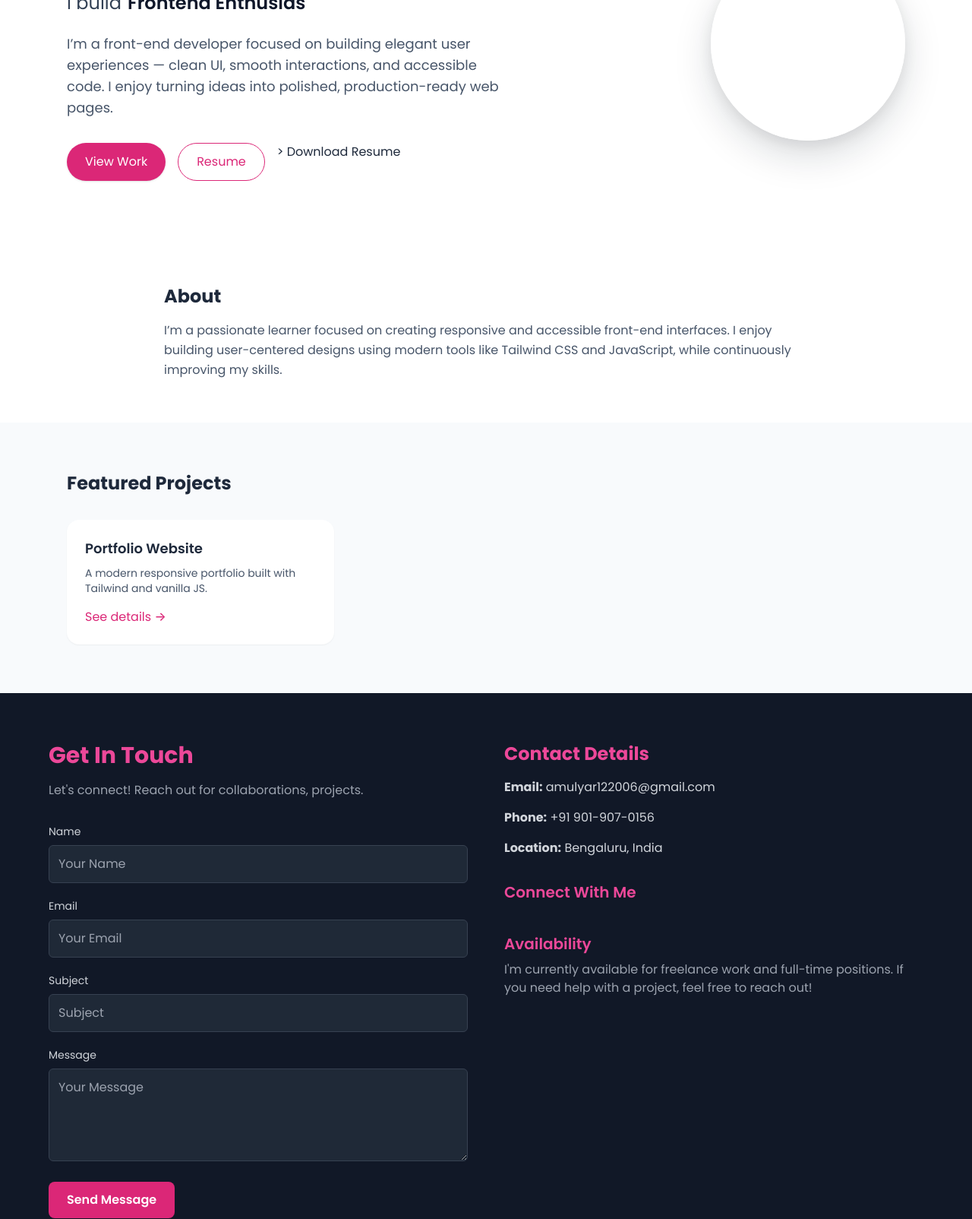
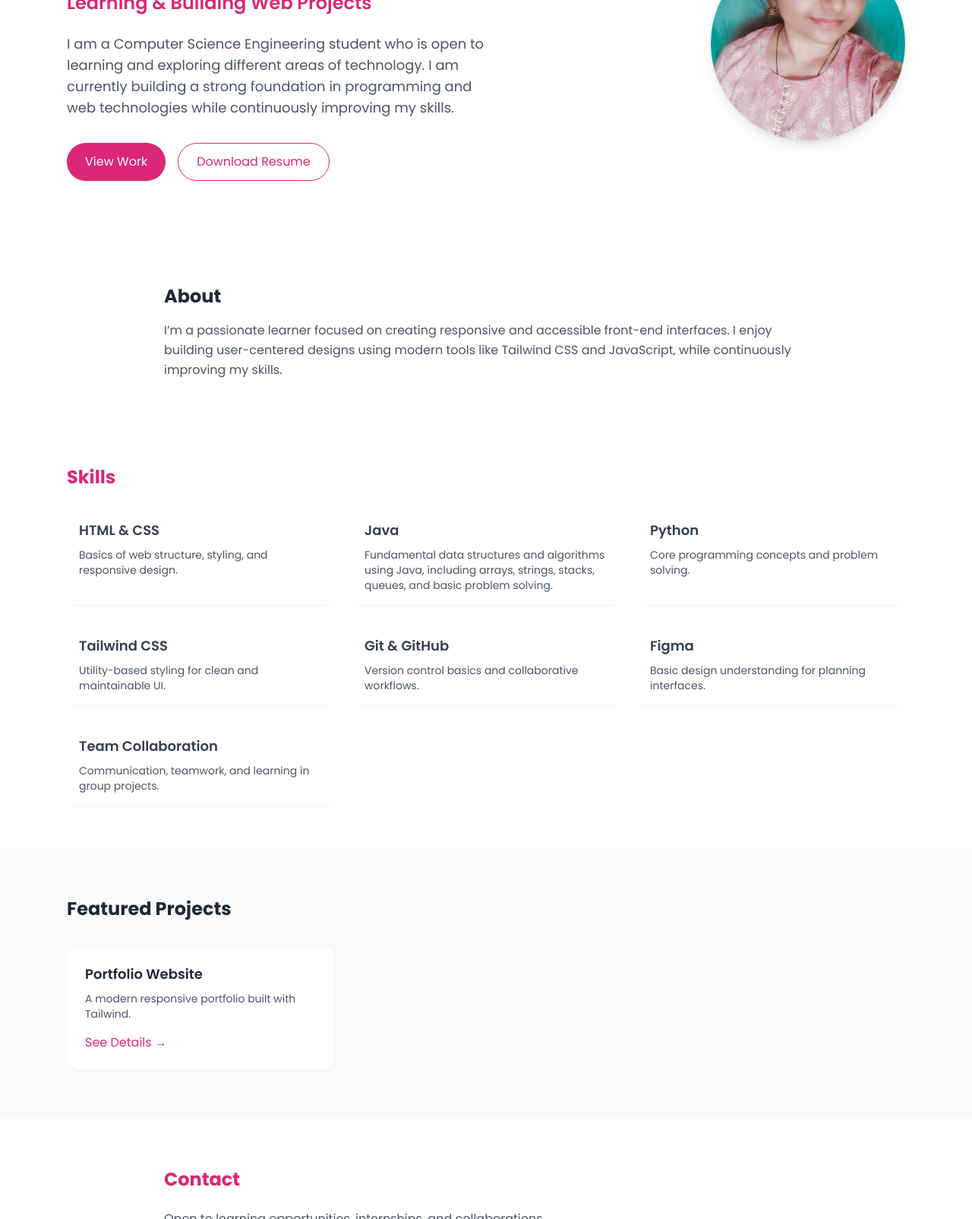
Before and after one commit to amulyarstar/Portfolio, a website: page index.html in a window 1280 px wide. Shown: the part 300-1904 px from the top of the page at 76% size. Drawn offline with nearby package versions, Linux system fonts and the light colour scheme; files that its build step writes are made by us from their sources.

Commit message:
Initial portfolio website

```diff
--- a/index.html
+++ b/index.html
@@ -1,50 +1,28 @@
 <!DOCTYPE html>
 <html lang="en">
+
 <head>
   <meta charset="utf-8" />
-  <meta name="viewport" content="width=device-width,initial-scale=1" />
+  <meta name="viewport" content="width=device-width, initial-scale=1" />
   <title>Amulya R — Portfolio</title>
 
-  <!-- Tailwind CDN -->
-  <script src="https://cdn.tailwindcss.com"></script>
+  <link rel="stylesheet" href="./dist/output.css">
+  <link rel="stylesheet" href="./src/custom.css">
+</head>
 
-  <!-- Google font -->
+
+  <!-- Google Font -->
   <link href="https://fonts.googleapis.com/css2?family=Poppins:wght@400;600;700&display=swap" rel="stylesheet">
 
-  <style>
-    :root {
-      --accent: #0c29eb;
-    }
-
-    body { font-family: 'Poppins', system-ui, -apple-system, 'Segoe UI', Roboto, "Helvetica Neue", Arial; }
-
-    .typewriter {
-      display:inline-block;
-      border-right: 3px solid rgba(0,0,0,0.7);
-      padding-right: 6px;
-      margin-left: 6px;
-      animation: caret 0.8s steps(1) infinite;
-    }
-    @keyframes caret { 50% { border-color: transparent; } }
-
-    /* subtle fade up */
-    .fade-up { transform: translateY(18px); opacity: 0; animation: fadeUp 0.8s ease forwards; }
-    .fade-up.delay-1 { animation-delay: 0.12s; }
-    .fade-up.delay-2 { animation-delay: 0.28s; }
-    @keyframes fadeUp { to { transform: translateY(0); opacity: 1; } }
-
-    /* soft image glow */
-    .photo-glow {
-      box-shadow: 0 20px 50px rgba(16,24,40,0.15), 0 6px 18px rgba(0,0,0,0.08);
-      border: 6px solid rgba(255,255,255,0.95);
-    }
 
 
-    .role { min-width: 220px; display:inline-block; }
-  </style>
+
+  <!-- YOUR Custom CSS -->
+  <link rel="stylesheet" href="style.css">
 </head>
 
-<body class="bg-white text-slate-800 antialiased">
+<body class="bg-white text-slate-800 antialiased" style="font-family: Poppins, sans-serif">
+
   <!-- NAV -->
   <header class="fixed inset-x-0 top-0 z-50 bg-white/80 backdrop-blur-sm">
     <div class="max-w-6xl mx-auto px-6 py-4 flex items-center justify-between">
@@ -54,199 +32,154 @@
         <a class="hover:text-slate-900" href="#projects">Projects</a>
         <a class="hover:text-slate-900" href="#contact">Contact</a>
       </nav>
-      <div class="md:hidden"></div>
     </div>
   </header>
 
+  <main class="pt-24">
 
-  <main class="pt-24">
+    <!-- HERO -->
     <section class="max-w-6xl mx-auto px-6 py-20">
       <div class="grid grid-cols-1 md:grid-cols-12 gap-12 items-center">
 
         <div class="md:col-span-7">
-          <p class="text-sm text-slate-500 mb-4 fade-up delay-1">Hello, my name is 👋</p>
+          <p class="text-sm text-slate-500 mb-4">Hello, my name is 👋</p>
 
-          <h1 class="text-5xl sm:text-6xl font-extrabold tracking-tight leading-tight text-slate-900 fade-up">
+          <h1 class="text-5xl sm:text-6xl font-extrabold tracking-tight leading-tight text-slate-900">
             Amulya R
           </h1>
 
-          <div class="mt-4 text-2xl text-slate-700 flex items-center gap-2 fade-up delay-2">
-            <span class="text-slate-700">I build</span>
-            <div class="role text-slate-900 font-semibold">
-              <span id="roleText">Modern Web Interfaces</span>
-              <span class="typewriter" aria-hidden="true"></span>
-            </div>
+          <div class="mt-4 text-2xl text-slate-700 flex items-center gap-2">
+            <span class="text-pink-600 font-semibold">Learning & Building Web Projects</span>
           </div>
 
-          <p class="mt-6 text-lg text-slate-600 max-w-xl fade-up delay-2">
-            I’m a front-end developer focused on building elegant user experiences — clean UI, smooth interactions,
-            and accessible code. I enjoy turning ideas into polished, production-ready web pages.
+          <p class="mt-6 text-lg text-slate-600 max-w-xl">
+           I am a Computer Science Engineering student who is open to learning and exploring different areas of technology. I am currently building a strong foundation in programming and web technologies while continuously improving my skills.
           </p>
 
-          <div class="mt-8 flex flex-wrap gap-4 fade-up delay-2">
-            <a href="#projects" class="inline-flex items-center gap-2 bg-pink-600 hover:bg-pink-700 text-white px-6 py-3 rounded-full shadow">
+          <div class="mt-8 flex flex-wrap gap-4">
+            <a href="#projects"
+              class="inline-flex items-center gap-2 bg-pink-600 hover:bg-pink-700 text-white px-6 py-3 rounded-full shadow">
               View Work
             </a>
-            <a href="resume.pdf" class="inline-flex items-center gap-2 border border-pink-600 text-pink-600 px-6 py-3 rounded-full hover:bg-pink-50" target="_blank" class="hover:text-pink-400">Resume</a>>
+
+            <a href="RESUME.pdf" target="_blank"
+              class="inline-flex items-center gap-2 border border-pink-600 text-pink-600 px-6 py-3 rounded-full hover:bg-pink-50">
               Download Resume
             </a>
           </div>
         </div>
 
+        <!-- PHOTO -->
         <div class="md:col-span-5 flex justify-center md:justify-end">
-          <div class="w-64 h-64 rounded-full photo-glow overflow-hidden bg-white/60 flex items-center justify-center">
-
-            <img src="image.png" alt="Amulya" class="w-full h-full object-cover rounded-full">
+          <div class="w-64 h-64 rounded-full overflow-hidden shadow-lg">
+            <img src="me.jpg" alt="Amulya" class="w-full h-full object-cover">
           </div>
         </div>
+
       </div>
     </section>
 
-
+    <!-- ABOUT -->
     <section id="about" class="max-w-4xl mx-auto px-6 py-14">
       <h2 class="text-2xl font-bold mb-4">About</h2>
       <p class="text-slate-600 leading-relaxed">
-       I’m a passionate learner focused on creating responsive and accessible front-end interfaces. I enjoy building user-centered designs using modern tools like Tailwind CSS and JavaScript, while continuously improving my skills.
+        I’m a passionate learner focused on creating responsive and accessible front-end interfaces. I enjoy building
+        user-centered designs using modern tools like Tailwind CSS and JavaScript, while continuously improving my
+        skills.
       </p>
     </section>
 
+    <!-- SKILLS -->
+    <section id="skills" class="max-w-6xl mx-auto px-6 py-14">
+      <h2 class="text-2xl font-bold mb-6 text-pink-600">Skills</h2>
 
+      <div class="grid sm:grid-cols-2 md:grid-cols-3 gap-6 text-slate-700">
+
+        <div class="bg-white rounded-xl shadow-sm p-4 hover:shadow-md transition">
+  <h3 class="font-semibold text-lg mb-2">HTML & CSS</h3>
+  <p class="text-sm text-slate-600">
+    Basics of web structure, styling, and responsive design.
+  </p>
+</div>
+
+<div class="bg-white rounded-xl shadow-sm p-4 hover:shadow-md transition">
+  <h3 class="font-semibold text-lg mb-2">Java</h3>
+  <p class="text-sm text-slate-600">
+    Fundamental data structures and algorithms using Java, including arrays, strings, stacks, queues, and basic problem solving.
+  </p>
+</div>
+
+<div class="bg-white rounded-xl shadow-sm p-4 hover:shadow-md transition">
+  <h3 class="font-semibold text-lg mb-2">Python</h3>
+  <p class="text-sm text-slate-600">
+    Core programming concepts and problem solving.
+  </p>
+</div>
+
+<div class="bg-white rounded-xl shadow-sm p-4 hover:shadow-md transition">
+  <h3 class="font-semibold text-lg mb-2">Tailwind CSS</h3>
+  <p class="text-sm text-slate-600">
+    Utility-based styling for clean and maintainable UI.
+  </p>
+</div>
+
+<div class="bg-white rounded-xl shadow-sm p-4 hover:shadow-md transition">
+  <h3 class="font-semibold text-lg mb-2">Git & GitHub</h3>
+  <p class="text-sm text-slate-600">
+    Version control basics and collaborative workflows.
+  </p>
+</div>
+
+<div class="bg-white rounded-xl shadow-sm p-4 hover:shadow-md transition">
+  <h3 class="font-semibold text-lg mb-2">Figma</h3>
+  <p class="text-sm text-slate-600">
+    Basic design understanding for planning interfaces.
+  </p>
+</div>
+
+<div class="bg-white rounded-xl shadow-sm p-4 hover:shadow-md transition">
+  <h3 class="font-semibold text-lg mb-2">Team Collaboration</h3>
+  <p class="text-sm text-slate-600">
+    Communication, teamwork, and learning in group projects.
+  </p>
+</div>
+
+      </div>
+    </section>
+
+    <!-- PROJECTS -->
     <section id="projects" class="bg-slate-50 py-16">
       <div class="max-w-6xl mx-auto px-6">
         <h2 class="text-2xl font-bold mb-8">Featured Projects</h2>
+
         <div class="grid sm:grid-cols-2 lg:grid-cols-3 gap-6">
 
           <article class="bg-white rounded-2xl p-6 shadow-sm hover:shadow-lg transition">
             <h3 class="font-semibold text-lg mb-2">Portfolio Website</h3>
-            <p class="text-slate-600 text-sm mb-4">A modern responsive portfolio built with Tailwind and vanilla JS.</p>
-            <a class="text-pink-600 font-medium" href="#">See details →</a>
+            <p class="text-slate-600 text-sm mb-4">A modern responsive portfolio built with Tailwind.</p>
+            <a class="text-pink-600 font-medium" href="#">
+              See Details →
+            </a>
           </article>
 
+        </div>
 
-
-
-        </div>
-      </div>
     </section>
 
-    <!-- CONTACT -->
-    <section id="contact" class="bg-gray-900 text-gray-200 py-16 px-6">
-  <div class="max-w-6xl mx-auto grid md:grid-cols-2 gap-12">
+       <!-- CONTACT -->
+    <section id="contact" class="max-w-4xl mx-auto px-6 py-16">
+      <h2 class="text-2xl font-bold mb-6 text-pink-600">Contact</h2>
 
-    <!-- Left Side - Message Form -->
-    <div>
-      <h2 class="text-3xl font-bold text-pink-500 mb-4">Get In Touch</h2>
-      <p class="text-gray-400 mb-8">
-        Let's connect! Reach out for collaborations, projects.
+      <p class="text-slate-600 mb-4">
+        Open to learning opportunities, internships, and collaborations.
       </p>
 
-      <form class="space-y-5" action="contact">
-        <div>
-          <label class="block text-sm text-gray-300 mb-2">Name</label>
-          <input type="text" placeholder="Your Name" class="w-full p-3 rounded-md bg-gray-800 border border-gray-700 focus:outline-none focus:ring-2 focus:ring-pink-500"/>
-        </div>
-        <div>
-          <label class="block text-sm text-gray-300 mb-2">Email</label>
-          <input type="email" placeholder="Your Email" class="w-full p-3 rounded-md bg-gray-800 border border-gray-700 focus:outline-none focus:ring-2 focus:ring-pink-500"/>
-        </div>
-        <div>
-          <label class="block text-sm text-gray-300 mb-2">Subject</label>
-          <input type="text" placeholder="Subject" class="w-full p-3 rounded-md bg-gray-800 border border-gray-700 focus:outline-none focus:ring-2 focus:ring-pink-500"/>
-        </div>
-        <div>
-          <label class="block text-sm text-gray-300 mb-2">Message</label>
-          <textarea rows="4" placeholder="Your Message" class="w-full p-3 rounded-md bg-gray-800 border border-gray-700 focus:outline-none focus:ring-2 focus:ring-pink-500"></textarea>
-        </div>
-        <button class="bg-pink-600 hover:bg-pink-700 px-6 py-3 rounded-lg text-white font-semibold transition">
-          Send Message
-        </button>
-      </form>
-    </div>
+      <p>📧 Email: <a href="mailto:yourmail@gmail.com" class="text-pink-600">amulyar122006@gmail.cpm</a></p>
+      <p>💼 LinkedIn: <a href="#" class="text-pink-600">https://linkedin.com/in/amulya-r-962602324</a></p>
+      <p>💻 GitHub: <a href="#" class="text-pink-600">https://github.com/amulyarstar</a></p>
+    </section>
+</div>
+  </main>
 
-    <!-- Right Side - Contact Details -->
-    <div>
-      <h3 class="text-2xl font-bold text-pink-500 mb-4">Contact Details</h3>
-      <ul class="space-y-4 text-gray-300">
-        <li><strong>Email:</strong> <a href="mailto:amulyar122006@gmail.com" class="hover:text-pink-400">amulyar122006@gmail.com</a></li>
-        <li><strong>Phone:</strong> <a href="tel:+91 901907015" class="hover:text-pink-400">+91 901-907-0156</a></li>
-        <li><strong>Location:</strong> Bengaluru, India</li>
-      </ul>
-
-      <div class="mt-8">
-        <h4 class="text-xl font-semibold text-pink-500 mb-2">Connect With Me</h4>
-        <div class="flex space-x-4 text-2xl">
-          <a href="https://linkedin.com/in/amulya-r-962602324" class="hover:text-pink-400"><i class="fab fa-linkedin"></i></a>
-          <a href="https://github.com/amulyarstar" class="hover:text-pink-400"><i class="fab fa-github"></i></a>
-          <a href="https://x.com/amulya_r7472" class="hover:text-pink-400"><i class="fab fa-twitter"></i></a>
-        </div>
-      </div>
-
-      <div class="mt-8">
-        <h4 class="text-xl font-semibold text-pink-500 mb-2">Availability</h4>
-        <p class="text-gray-400">I'm currently available for freelance work and full-time positions. If you need help with a project, feel free to reach out!</p>
-      </div>
-    </div>
-
-  </div>
-</section>
-
-
-  <footer class="border-t border-slate-100 mt-16 py-8">
-    <div class="max-w-6xl mx-auto px-6 text-sm text-slate-500">&copy; <span id="year"></span> Amulya R </div>
-    <!-- Quick Links Section -->
-<section id="quick-links" class="bg-gray-100 text-gray-800 py-12">
-  <div class="max-w-6xl mx-auto px-6 text-center">
-    <h2 class="text-2xl font-bold mb-6 text-pink-600">Quick Links</h2>
-    <div class="flex flex-wrap justify-center gap-6 text-lg font-medium">
-      <a href="#home" class="hover:text-pink-600 transition">Home</a>
-      <a href="#about" class="hover:text-pink-600 transition">About</a>
-      <a href="#experience" class="hover:text-pink-600 transition">Experience</a>
-      <a href="#skills" class="hover:text-pink-600 transition">Skills</a>
-      <a href="#projects" class="hover:text-pink-600 transition">Projects</a>
-      <a href="#blog" class="hover:text-pink-600 transition">Blog</a>
-      <a href="#contact" class="hover:text-pink-600 transition">Contact</a>
-      <a href="RESUME.pdf" target="_blank" class="hover:text-pink-600 transition">Resume</a>
-    </div>
-  </div>
-</section>
-
-  </footer>
-
-  <script>
-
-    const roles = ['Modern Web Interfaces', 'Frontend Enthusiast', 'UI & Interaction Designer'];
-    let i = 0, j = 0;
-    const roleEl = document.getElementById('roleText');
-
-    function typeRole() {
-      const current = roles[i];
-      roleEl.textContent = current.slice(0, j + 1);
-      j++;
-      if (j >= current.length) {
-        // pause then delete
-        setTimeout(() => {
-          deleteRole();
-        }, 1000);
-      } else {
-        setTimeout(typeRole, 70);
-      }
-    }
-    function deleteRole() {
-      const current = roles[i];
-      roleEl.textContent = current.slice(0, j - 1);
-      j--;
-      if (j <= 0) {
-        i = (i + 1) % roles.length;
-        setTimeout(typeRole, 200);
-      } else {
-        setTimeout(deleteRole, 40);
-      }
-    }
-    // start
-    setTimeout(typeRole, 400);
-
-    // set year
-    document.getElementById('year').textContent = new Date().getFullYear();
-  </script>
 </body>
 </html>
--- /dev/null
+++ b/src/input.css
@@ -0,0 +1,44 @@
+/* 1. Tailwind Directives */
+@tailwind base;
+@tailwind components;
+@tailwind utilities;
+
+/* 2. Your Custom CSS (Moved from old style.css) */
+
+:root {
+ --accent: #0c29eb; }
+
+.typewriter {
+display: inline-block;
+border-right: 3px solid rgba(0,0,0,0.7);
+padding-right: 6px;
+margin-left: 6px;
+ animation: caret 0.8s steps(1) infinite;
+ }
+
+@keyframes caret {
+ 50% { border-color: transparent; }
+ }
+
+.fade-up {
+transform: translateY(18px);
+opacity: 0;
+animation: fadeUp 0.8s ease forwards;
+}
+
+ .fade-up.delay-1 { animation-delay: 0.12s; }
+.fade-up.delay-2 { animation-delay: 0.28s; }
+
+@keyframes fadeUp {
+to { transform: translateY(0); opacity: 1; }
+ }
+
+.photo-glow {
+ box-shadow: 0 20px 50px rgba(16,24,40,0.15), 0 6px 18px rgba(0,0,0,0.08);
+ border: 6px solid rgba(255,255,255,0.95);
+ }
+
+ .role {
+min-width: 220px;
+ display: inline-block;
+ }
--- /dev/null
+++ b/style.css
@@ -0,0 +1,44 @@
+
+
+    :root {
+      --accent: #0c29eb;
+    }
+
+    body {
+      font-family: 'Poppins', system-ui, -apple-system, 'Segoe UI', Roboto, "Helvetica Neue", Arial;
+    }
+
+    .typewriter {
+      display: inline-block;
+      border-right: 3px solid rgba(0,0,0,0.7);
+      padding-right: 6px;
+      margin-left: 6px;
+      animation: caret 0.8s steps(1) infinite;
+    }
+
+    @keyframes caret {
+      50% { border-color: transparent; }
+    }
+
+    .fade-up {
+      transform: translateY(18px);
+      opacity: 0;
+      animation: fadeUp 0.8s ease forwards;
+    }
+
+    .fade-up.delay-1 { animation-delay: 0.12s; }
+    .fade-up.delay-2 { animation-delay: 0.28s; }
+
+    @keyframes fadeUp {
+      to { transform: translateY(0); opacity: 1; }
+    }
+
+    .photo-glow {
+      box-shadow: 0 20px 50px rgba(16,24,40,0.15), 0 6px 18px rgba(0,0,0,0.08);
+      border: 6px solid rgba(255,255,255,0.95);
+    }
+
+    .role {
+      min-width: 220px;
+      display: inline-block;
+    }
--- /dev/null
+++ b/tailwind.config.js
@@ -0,0 +1,8 @@
+/** @type {import('tailwindcss').Config} */
+module.exports = {
+  content: ["./index.html"], // ⬅️ THIS IS THE IMPORTANT CHANGE
+  theme: {
+    extend: {},
+  },
+  plugins: [],
+}
--- /dev/null
+++ b/tailwind.css
@@ -0,0 +1,4 @@
+/* 1. Tailwind Directives */
+@tailwind base;
+@tailwind components;
+@tailwind utilities;
```
Also changed, not shown: package.json (added, +21 -0 lines), dist/output.css (added), me.jpg (added), 2 other files.
